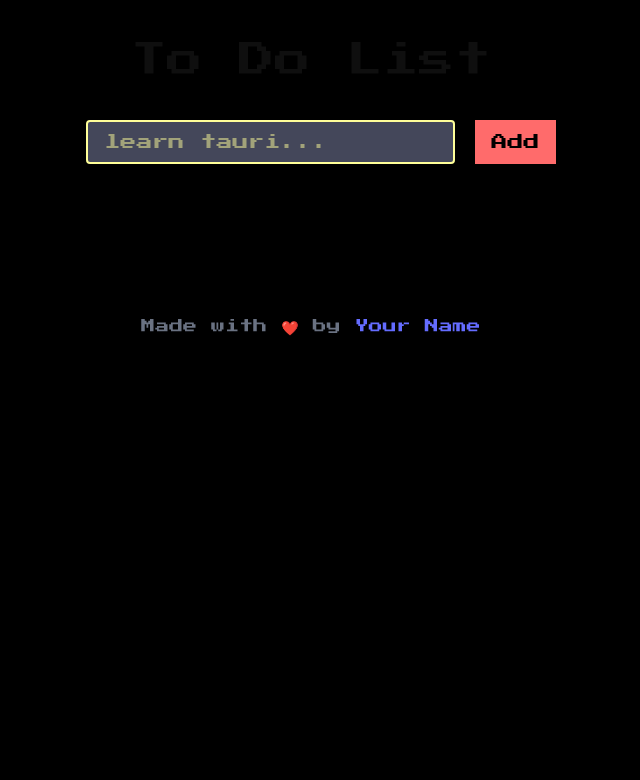
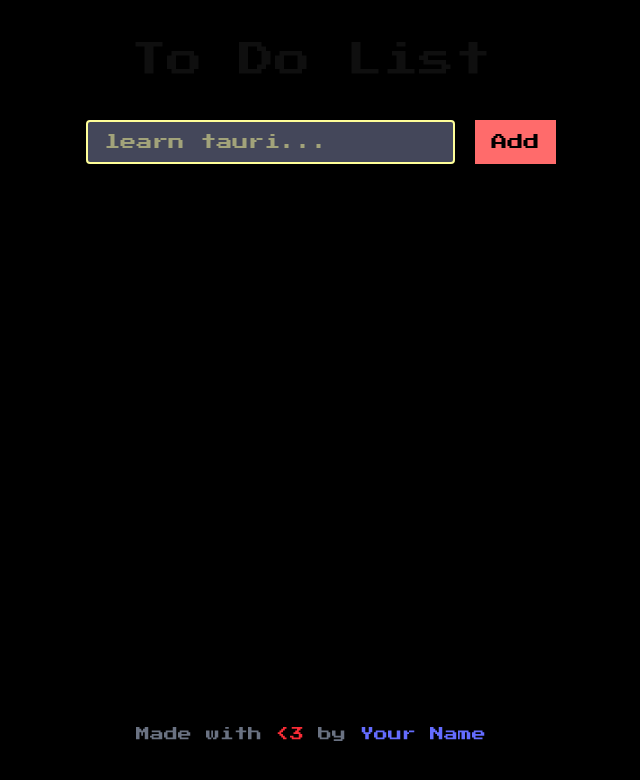
Before and after one commit to ibhayb/minimal-todo-app, a Vue app: page / in a window 1280 px wide. Shown: the top 780 px of the page, without its empty margins (329-969 px from the left). Built offline with nearby package versions, Linux system fonts and the light colour scheme.

Commit message:
cool footer

```diff
--- a/src/App.vue
+++ b/src/App.vue
@@ -72,9 +72,9 @@ async function completeTodo(index: number) {
       <!-- XP Pop -->
     </ul>
     <p>{{ greetMsg }}</p>
-    <footer>
+    <footer class="mt-auto p-4">
       <p class="text-center text-sm text-gray-500">
-        Made with ❤️ by
+        Made with <span class="text-red-500">&#60;3</span> by
         <a
           class="text-blue-500 hover:underline"
           href=""
```
